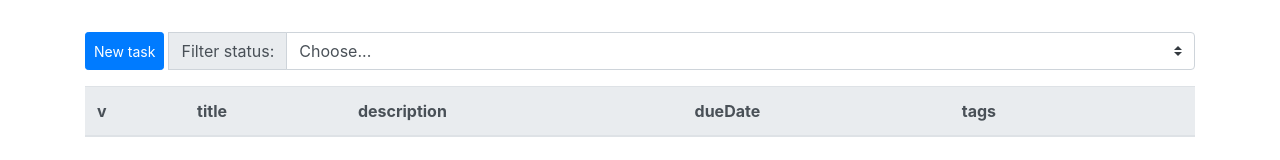
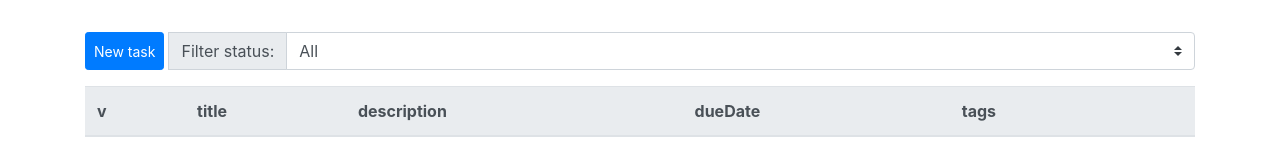
Before and after one commit to dmax1447/vue-todo, a Vue app: page / in a window 1280 px wide. Shown: the top 160 px of the page. Built offline with nearby package versions, Linux system fonts and the light colour scheme; the HTML template or start-up script is replaced by a standard one.

Commit message:
добавил фильтр

```diff
--- a/src/components/TaskList.vue
+++ b/src/components/TaskList.vue
@@ -9,14 +9,17 @@
           >Filter status:</label
         >
       </div>
-      <select class="custom-select" id="inputGroupSelect01">
-        <option selected>Choose...</option>
-        <option value="1">Active</option>
-        <option value="2">Outdated</option>
-        <option value="3">Complited</option>
+      <select
+        class="custom-select"
+        id="inputGroupSelect01"
+        v-model="taskStatusFilter"
+      >
+        <option value="all" selected>All</option>
+        <option value="active">Active</option>
+        <option value="completed">Completed</option>
       </select>
     </div>
-    <table class="table mt-2">
+    <table class="table mt-2" v-if="getTaskList">
       <thead class="thead-light">
         <tr class="text-left">
           <th>v</th>
@@ -28,10 +31,12 @@
         </tr>
       </thead>
       <tr
-        v-for="(task, index) in taskList"
+        v-for="(task, index) in taskListFiltered"
         :key="index"
-        :class="task.complited ? 'task-complited' : ''"
         class="text-left"
+        :class="{
+          'task-complited': task.complited
+        }"
       >
         <td>
           <input
@@ -72,10 +77,26 @@ export default {
     this.taskList = this.getTaskList;
   },
   data: () => ({
-    taskList: []
+    taskList: [],
+    taskStatusFilter: "all"
   }),
   computed: {
-    ...mapGetters(["getTaskList"])
+    ...mapGetters(["getTaskList"]),
+    taskListFiltered() {
+      return this.getTaskList.filter(item => {
+        if (this.taskStatusFilter === "all") {
+          return true;
+        }
+
+        if (this.taskStatusFilter === "completed") {
+          return item.complited;
+        }
+
+        if (this.taskStatusFilter === "active") {
+          return !item.complited;
+        }
+      });
+    }
   },
   methods: {
     deleteTask(id) {
@@ -100,4 +121,8 @@ export default {
   text-decoration: line-through;
   color: gray;
 }
+
+.task-outdated {
+  color: red;
+}
 </style>
```
